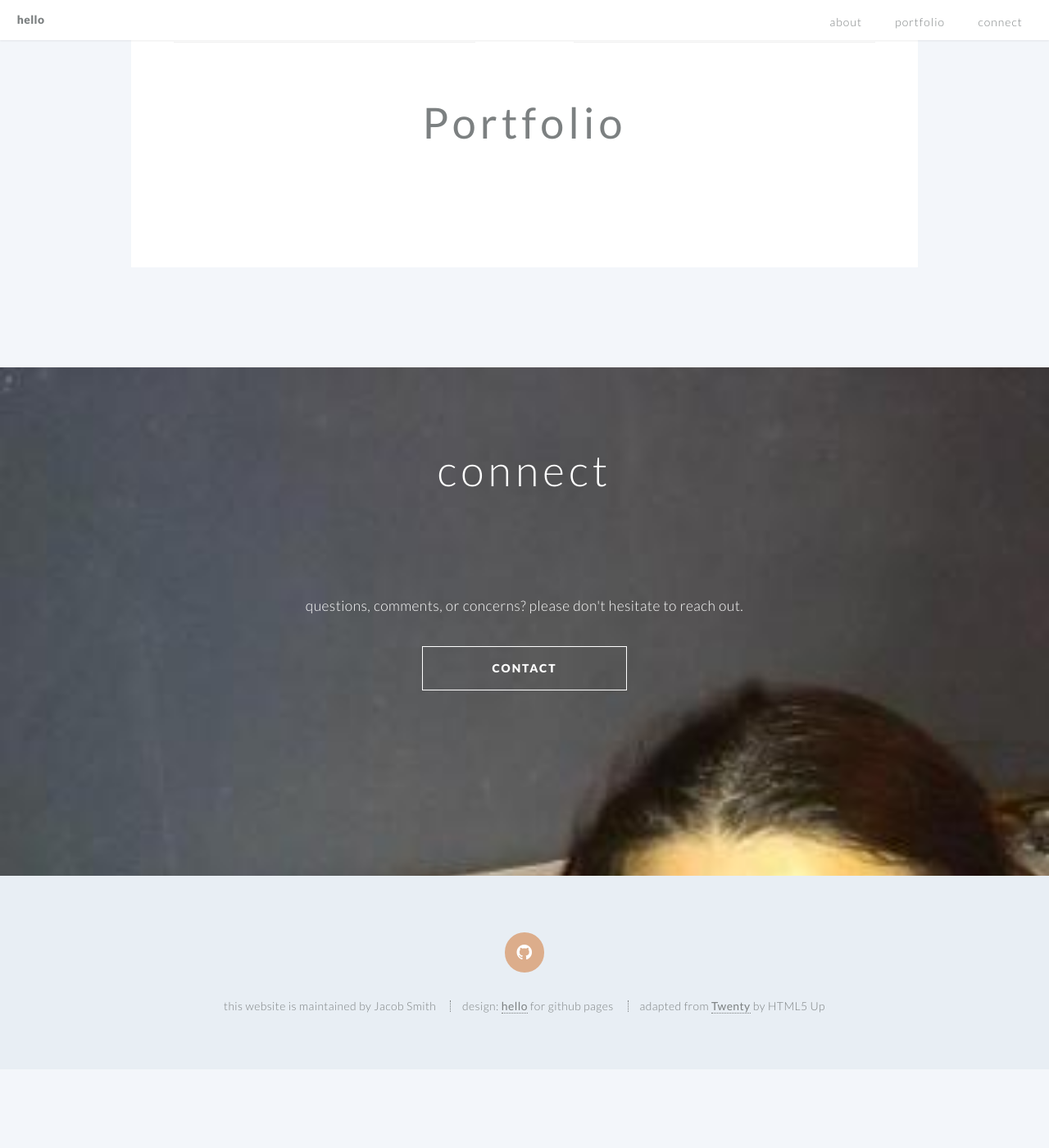
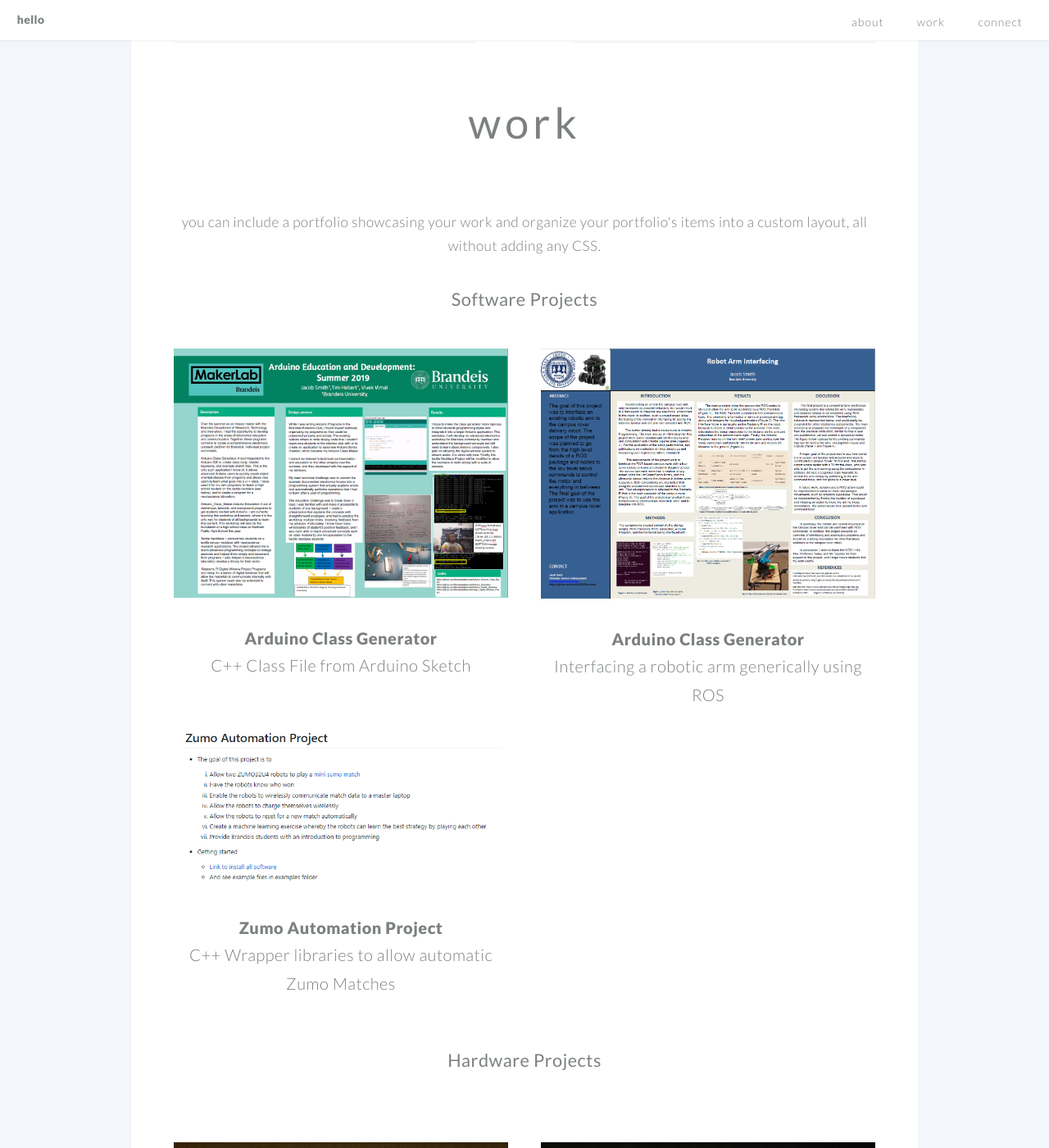
Before and after one commit to jsmith2021Brandeis/jsmith2021Brandeis.github.io, a Jekyll site: the page built from index.md, in a window 1280 px wide and 1400 px high, scrolled down 1444 px. Shown: the whole window at 82% size. Built offline with Jekyll 4.4.1, drawn with Linux system fonts in a browser that asks for light colours; before the commit the page ends 2748 px from its top, so only the background shows below that; some of the changed text lies outside the part shown.

Commit message:
trying to restore portfolio

```diff
--- a/index.md
+++ b/index.md
@@ -24,8 +24,8 @@ github_username:  jsmith2021Brandeis # your github username
 
 # By declaring these variables, you can include a portfolio showcasing your work and organize your portfolio's items into a custom layout, all without adding any CSS. In addition, you must 1) create an HTML file in the_includes folder for each project with the text you'd like to display, and 2) create a YAML file in the _data folder describing the order in which each project should be shown and categorized. See `/includes/example.html` and `/_data/work.yml` for examples.
 
-portfolio: Portfolio # the heading for your portfolio and title of your YAML file
-portfolio_description:
+portfolio: work # the heading for your portfolio and title of your YAML file
+portfolio_description: you can include a portfolio showcasing your work and organize your portfolio's items into a custom layout, all without adding any CSS. # a description to be desplayed below the heading and above the content
 
 # optional CTA section --------------------------------------------------
 
```
